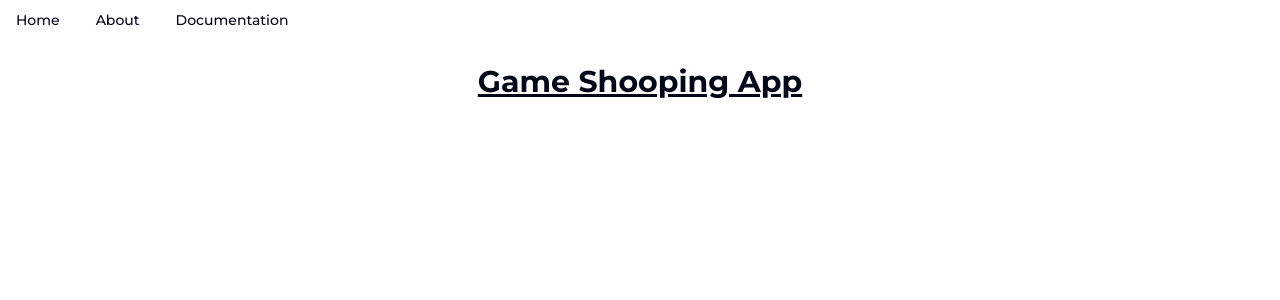
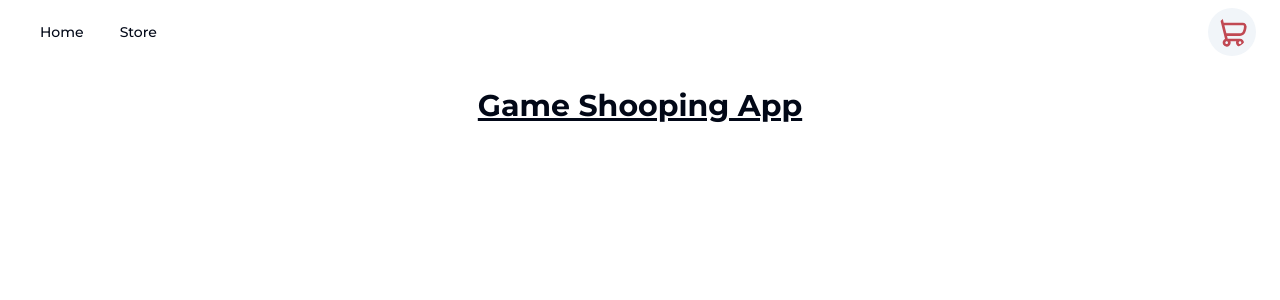
Before and after one commit to stanley-agwu/game-shopping-app, a React (Vite) app in the folder game-shopping-app/: page / in a window 1280 px wide. Shown: the top 300 px of the page. Built offline with nearby package versions, Linux system fonts and the light colour scheme.

Commit message:
feat(app): NavigationMenu updated

```diff
--- a/game-shopping-app/package.json
+++ b/game-shopping-app/package.json
@@ -18,7 +18,8 @@
     "react-dom": "^18.2.0",
     "react-router-dom": "^6.16.0",
     "tailwind-merge": "^1.14.0",
-    "tailwindcss-animate": "^1.0.7"
+    "tailwindcss-animate": "^1.0.7",
+    "vite-plugin-svgr": "^3.2.0"
   },
   "devDependencies": {
     "@types/node": "^20.6.2",
--- a/game-shopping-app/src/common/components/NavigationMenu.tsx
+++ b/game-shopping-app/src/common/components/NavigationMenu.tsx
@@ -6,9 +6,11 @@ import {
   navigationMenuTriggerStyle,
 } from '@/common/components/ui/navigation-menu';
 
+import { ReactComponent as ShoppingCartIcon } from '@/assets/shopping-cart.svg';
+
 const NavigationMenu = () => {
   return (
-    <NavigationUiMenu>
+    <NavigationUiMenu className='flex justify-between px-6 py-2'>
       <NavigationMenuList>
         <NavigationMenuItem>
           <NavigationMenuLink className={navigationMenuTriggerStyle()} href='/'>
@@ -17,15 +19,13 @@ const NavigationMenu = () => {
         </NavigationMenuItem>
         <NavigationMenuItem>
           <NavigationMenuLink className={navigationMenuTriggerStyle()} href='/'>
-            About
-          </NavigationMenuLink>
-        </NavigationMenuItem>
-        <NavigationMenuItem>
-          <NavigationMenuLink className={navigationMenuTriggerStyle()} href='/'>
-            Documentation
+            Store
           </NavigationMenuLink>
         </NavigationMenuItem>
       </NavigationMenuList>
+      <NavigationMenuItem className='list-none flex items-center'>
+        <ShoppingCartIcon className='bg-slate-100 rounded-full p-2 cursor-pointer' />
+      </NavigationMenuItem>
     </NavigationUiMenu>
   );
 };
--- a/game-shopping-app/vite.config.ts
+++ b/game-shopping-app/vite.config.ts
@@ -1,10 +1,11 @@
 import path from "path"
 import { defineConfig } from 'vite'
-import react from '@vitejs/plugin-react'
+import react from '@vitejs/plugin-react';
+import svgr from "vite-plugin-svgr";
 
 // https://vitejs.dev/config/
 export default defineConfig({
-  plugins: [react()],
+  plugins: [react(), svgr()],
   resolve: {
     alias: {
       "@": path.resolve(__dirname, "./src"),
```
Also changed, not shown: game-shopping-app/src/assets/shopping-cart.svg, 1 other file (tests, documents, lock files or other folders).
